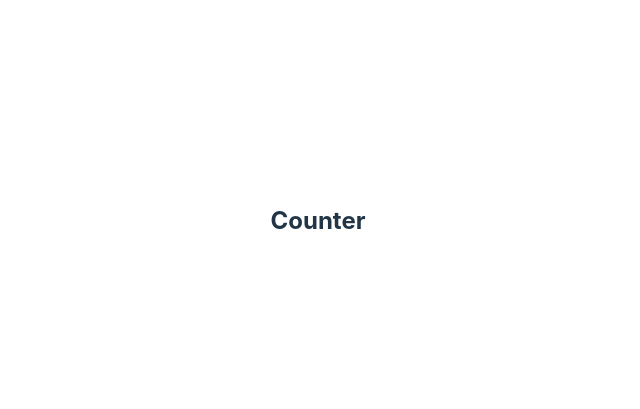
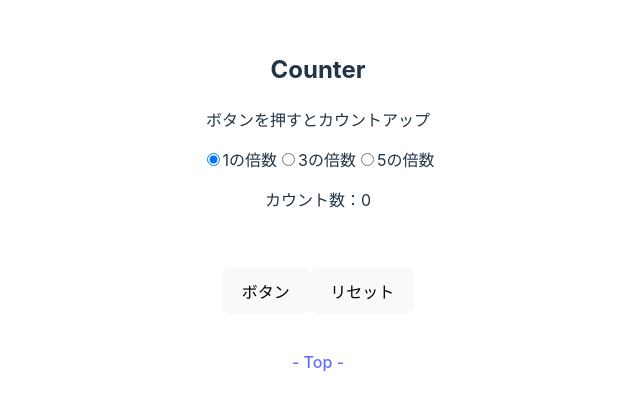
Before and after one commit to TakumiUemoto/react-1m-learning, a React (Vite) app: page /counter in a window 1280 px wide. Shown: the part 179-588 px from the top of the page, without its empty margins (322-962 px from the left). Built offline with nearby package versions, Linux system fonts and the light colour scheme.

Commit message:
第1週 カウンターアプリ 初回commit

```diff
--- /dev/null
+++ b/src/features/Counter/RadioButton.tsx
@@ -0,0 +1,26 @@
+// src/RadioButton.tsx
+import React from 'react';
+
+type RadioButtonProps = {
+  label: string;
+  value: number;
+  checked: boolean;
+  onChange: (value: number) => void;
+};
+
+const RadioButton: React.FC<RadioButtonProps> = ({ label, value, checked, onChange }) => {
+  return (
+    <label className="radio-button">
+      <input
+        type="radio"
+        value={value}
+        checked={checked}
+        onChange={() => onChange(value)}
+        className="radio-button__input"
+      />
+      <span className="radio-button__label">{label}</span>
+    </label>
+  );
+};
+
+export default RadioButton;
--- a/src/features/Counter/index.tsx
+++ b/src/features/Counter/index.tsx
@@ -1,5 +1,37 @@
+import { useState } from "react";
+import RadioButton from './RadioButton';
+import { Link } from 'react-router-dom'
+
 function Counter(): JSX.Element {
   // カウンターのロジック・状態管理
+
+      //Stateの定義
+      const [num, setNum] = useState<number>(0);
+      const [msg, setMsg] = useState<string>("　");
+      const [selectedValue, setSelectedValue] = useState<number>(1);
+
+      const onClickButton = () => {
+
+        setNum(num + 1*selectedValue);
+
+        if(num % 2 === 0){
+            setMsg("奇数です");
+        }else{
+            setMsg("偶数です");
+        }
+
+      }
+
+      const onClickResetButton = () => {
+        setNum(0);
+        setMsg("　");
+      }
+
+      const handleRadioChange = (value: number) => {
+        setSelectedValue(value);
+        setNum(0);
+        setMsg("　");
+      };
 
   return (
     <>
@@ -7,6 +39,39 @@ function Counter(): JSX.Element {
 
       <div>
         {/* UI */}
+        <p>ボタンを押すとカウントアップ</p>
+        <RadioButton
+                label="1の倍数"
+                value={1}
+                checked={selectedValue === 1}
+                onChange={handleRadioChange}
+            />
+            <RadioButton
+                label="3の倍数"
+                value={3}
+                checked={selectedValue === 3}
+                onChange={handleRadioChange}
+            />
+            <RadioButton
+                label="5の倍数"
+                value={5}
+                checked={selectedValue === 5}
+                onChange={handleRadioChange}
+            />
+            <p>カウント数：{num}</p>
+            <p>{msg}</p>
+            <button onClick={onClickButton}>ボタン</button>
+            <button onClick={onClickResetButton}>リセット</button>
+      </div>
+      <div>
+        <ul style={{
+          listStyle: "none",
+          padding: 20,
+        }}>
+          <li>
+            <Link to='/'>- Top -</Link>
+          </li>
+        </ul>
       </div>
     </>
   )
```
